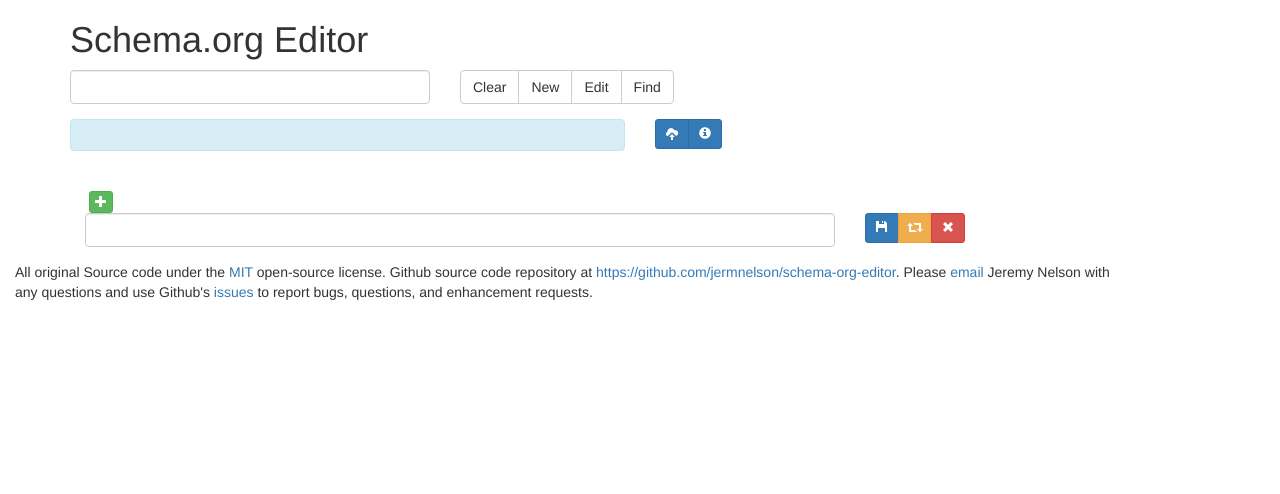
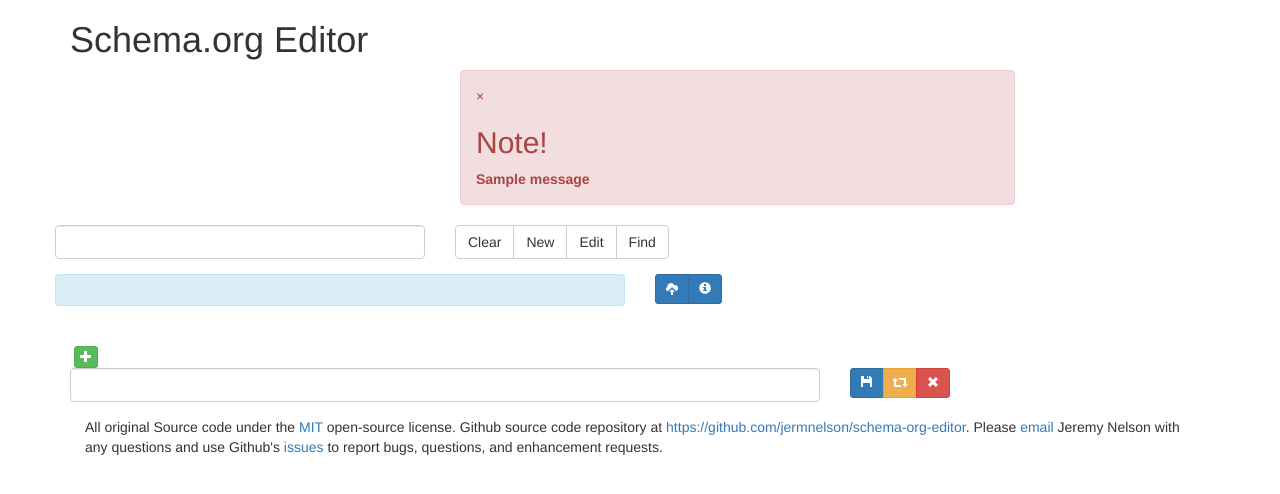
Before and after one commit to jermnelson/schema-org-editor, a Flask app: page / in a window 1280 px wide. Shown: the top 494 px of the page. Run offline with Flask 2, Linux system fonts and the light colour scheme; one stand-in notice (Sample message) is shown; some libraries are stand-ins or nearby versions.

Commit message:
working on errors

```diff
--- a/editor.py
+++ b/editor.py
@@ -18,8 +18,8 @@
 import uuid
 import os
 
-from flask import abort, Flask, g, jsonify, redirect, render_template, request
-from flask import url_for
+from flask import abort, Flask, flash, g, jsonify, session, redirect
+from flask import render_template, request, url_for
 from werkzeug import secure_filename
 
 #! Temp coding hack, need to install when finished
@@ -191,8 +191,8 @@
 @editor.route("/upload", methods=['POST', 'GET'])
 def upload_file():
     if request.method == 'POST':
-        file = request.files['file']
-        if file:
+        datastream = request.files['file']
+        if datastream:
             entity_id = request.form['entityid']  # This kills the request
             if not entity_id.startswith("http"):
                 entity_uri = urllib.parse.urljoin(fedora_base, entity_id)
@@ -201,21 +201,27 @@
             if not repo.exists(entity_id):
                 repo.create(entity_id)
             entity_uri = entity_uri+"/fcr:content"
+            print("Entity uri is {}".format(entity_uri))
+            blob = datastream.read()
             update_request = urllib.request.Request(
                 entity_uri,
-                data=file,
-                method='POST')
+                data=blob,
+                method='PUT',
+                headers={'Content-length': len(blob)})
             response = urllib.request.urlopen(update_request)
             if response.code < 400:
-                return "Success"
-            return "Adding of datastream failed"
-    return "Failure, not Posting, or bad file/extension"
+                session['entity-id'] =  entity_id
+                flash("Successfully uploaded datastream {}".format(entity_uri))
+            flash("Adding of datastream failed")
+    else:
+        flash("Failure, not Posting, or bad file/extension")
+    redirect(url_for('/'))
 
 
 @editor.route("/")
 def index():
-    return render_template("index.html")
-
+    entity_id = session.pop('entity-id', None)
+    return render_template("index.html", existing_entity=entity_id)
 
 def main():
     host = '0.0.0.0'
--- a/templates/index.html
+++ b/templates/index.html
@@ -35,6 +35,24 @@
   <body>
    <div class="container">
     <h1>Schema.org Editor</h1>
+    {% with messages = get_flashed_messages() %}
+      {% if messages %}
+      <div class="row">
+        <div class="col-md-6 col-md-offset-4">
+          <div class="alert alert-danger alert-dismissible" role="alert"
+            <button type="button" class="close" data-dismiss="alert">
+              <span aria-hidden="true">&times;</span><span class="sr-only">Close</span>
+            </button>
+            <h2>Note!</h2>
+            <ul class="list-unstyled">
+           {% for message in messages %}
+             <li><strong>{{ message }}</strong></li>
+           {% endfor %}
+            </ul>
+        </div>
+      </div>
+      {% endif %}
+    {% endwith %}
     <form>
      <div class="row">
       <div class="col-md-4">
@@ -176,6 +194,7 @@
       </div>
       <div class="modal-body">
         <form action="/upload" method="post" enctype="multipart/form-data">
+         <input type="hidden" name="entityid" data-bind="value: selectedValue">
           <p>
             <input type="file" name="file">
             <input type="submit" value="Upload">
```
